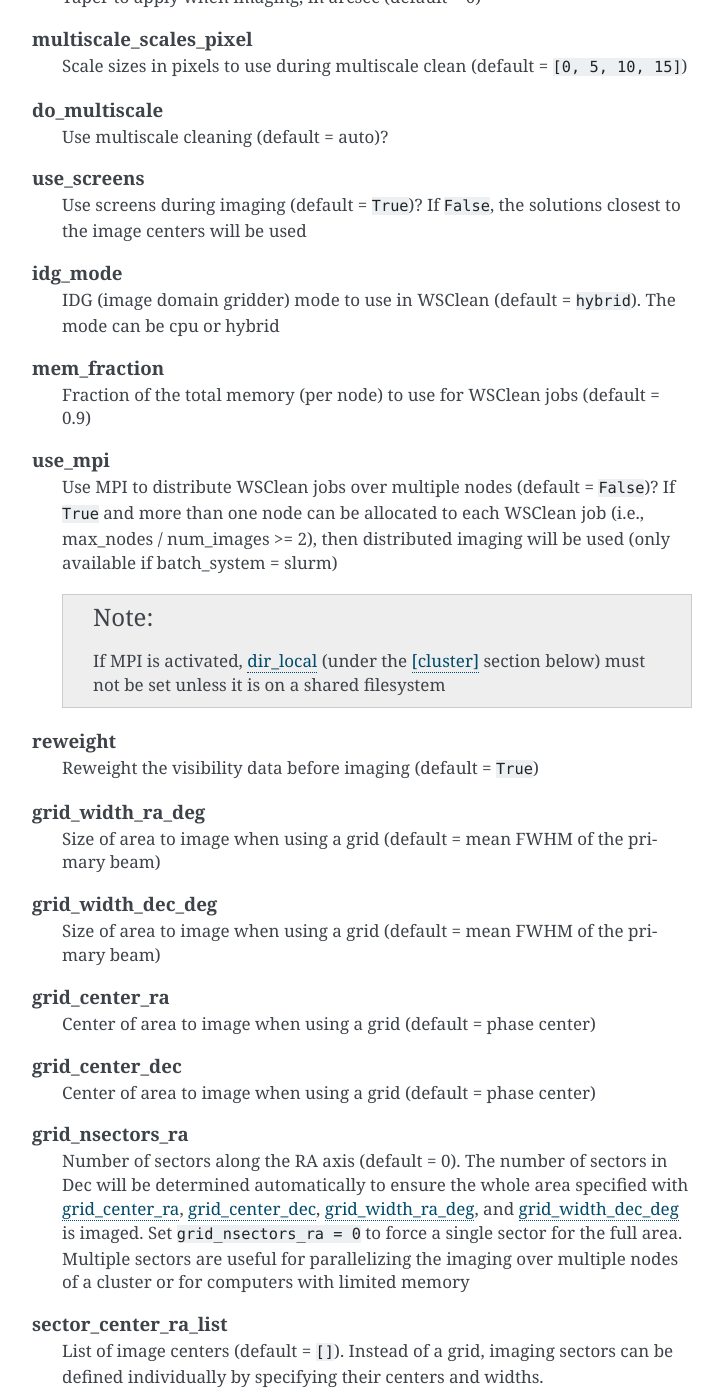
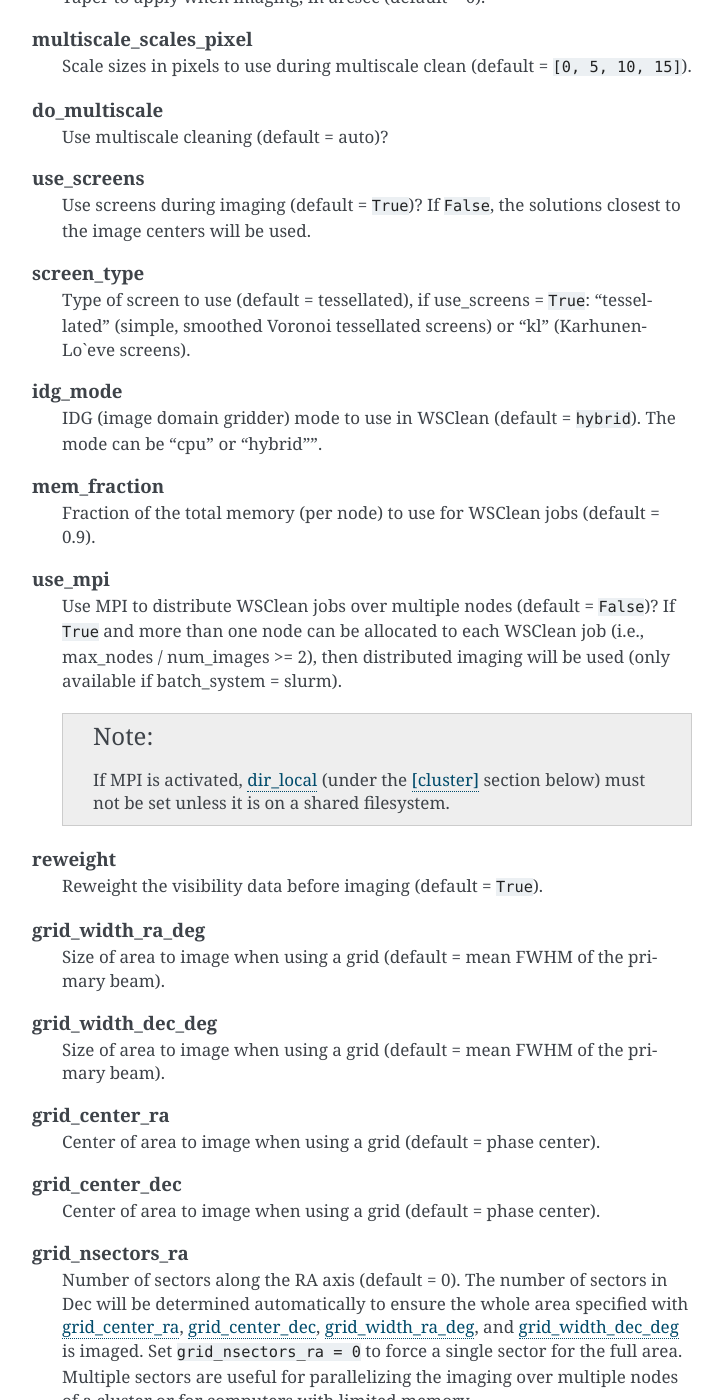
Before and after one commit to darafferty/rapthor, a Sphinx documentation site: the page built from docs/source/parset.rst, in a window 1280 px wide and 1400 px high, scrolled down 3085 px. Shown: the whole window, without its empty margins (388-1111 px from the left). Built offline with Sphinx 7.4.7, drawn with Linux system fonts in a browser that asks for light colours; some of the changed text lies outside the part shown.

Commit message:
Add option for screen type

```diff
--- a/docs/source/parset.rst
+++ b/docs/source/parset.rst
@@ -152,53 +152,58 @@ All the available options are described below under their respective sections.
         Maximum uv distance in lambda to use in imaging (default = 80).
 
     taper_arcsec
-        Taper to apply when imaging, in arcsec (default = 0)
+        Taper to apply when imaging, in arcsec (default = 0).
 
     multiscale_scales_pixel
-        Scale sizes in pixels to use during multiscale clean (default = ``[0, 5, 10, 15]``)
+        Scale sizes in pixels to use during multiscale clean (default = ``[0, 5, 10, 15]``).
 
     do_multiscale
         Use multiscale cleaning (default = auto)?
 
     use_screens
         Use screens during imaging (default = ``True``)? If ``False``, the
-        solutions closest to the image centers will be used
+        solutions closest to the image centers will be used.
+
+    screen_type
+        Type of screen to use (default = tessellated), if use_screens = ``True``:
+        "tessellated" (simple, smoothed Voronoi tessellated screens) or
+        "kl" (Karhunen-Lo`eve screens).
 
     idg_mode
         IDG (image domain gridder) mode to use in WSClean (default = ``hybrid``).
-        The mode can be cpu or hybrid
+        The mode can be "cpu" or "hybrid"".
 
     mem_fraction
-        Fraction of the total memory (per node) to use for WSClean jobs (default = 0.9)
+        Fraction of the total memory (per node) to use for WSClean jobs (default = 0.9).
 
     use_mpi
         Use MPI to distribute WSClean jobs over multiple nodes (default =
         ``False``)? If ``True`` and more than one node can be allocated to each
         WSClean job (i.e., max_nodes / num_images >= 2), then distributed
-        imaging will be used (only available if batch_system = slurm)
+        imaging will be used (only available if batch_system = slurm).
 
         .. note::
 
             If MPI is activated, :term:`dir_local` (under the
             :ref:`parset_cluster_options` section below) must not be set unless
-            it is on a shared filesystem
+            it is on a shared filesystem.
 
     reweight
-        Reweight the visibility data before imaging (default = ``True``)
+        Reweight the visibility data before imaging (default = ``True``).
 
     grid_width_ra_deg
         Size of area to image when using a grid (default = mean FWHM of the
-        primary beam)
+        primary beam).
 
     grid_width_dec_deg
         Size of area to image when using a grid (default = mean FWHM of the
-        primary beam)
+        primary beam).
 
     grid_center_ra
-        Center of area to image when using a grid (default = phase center)
+        Center of area to image when using a grid (default = phase center).
 
     grid_center_dec
-        Center of area to image when using a grid (default = phase center)
+        Center of area to image when using a grid (default = phase center).
 
     grid_nsectors_ra
         Number of sectors along the RA axis (default = 0). The number of sectors
@@ -207,7 +212,7 @@ All the available options are described below under their respective sections.
         :term:`grid_width_ra_deg`, and :term:`grid_width_dec_deg` is imaged. Set
         ``grid_nsectors_ra = 0`` to force a single sector for the full area.
         Multiple sectors are useful for parallelizing the imaging over multiple
-        nodes of a cluster or for computers with limited memory
+        nodes of a cluster or for computers with limited memory.
 
     sector_center_ra_list
         List of image centers (default = ``[]``). Instead of a grid, imaging sectors
@@ -225,7 +230,7 @@ All the available options are described below under their respective sections.
     sector_do_multiscale_list
         List of multiscale flags, one per sector (default = ``[]``). ``None``
         indicates that multiscale clean should be activated automatically if a
-        large source is detected in the sector
+        large source is detected in the sector.
 
     max_peak_smearing
         Max desired peak flux density reduction at center of the image edges due
@@ -264,7 +269,7 @@ All the available options are described below under their respective sections.
         all).
 
     deconvolution_threads
-        Number of threads to use by WSClean during deconvolution (default = 0 = all)
+        Number of threads to use by WSClean during deconvolution (default = 0 = all).
 
     dir_local
         Full path to a local disk on the nodes for IO-intensive processing (default =
@@ -282,4 +287,4 @@ All the available options are described below under their respective sections.
               used (as each sector will overwrite files from the other sectors)
 
             - when :term:`use_mpi` = ``True`` under the :ref:`parset_imaging_options`
-              section and ``dir_local`` is not on a shared filesystem
+              section and ``dir_local`` is not on a shared filesystem.
```
Also changed, not shown: 5 other files.
